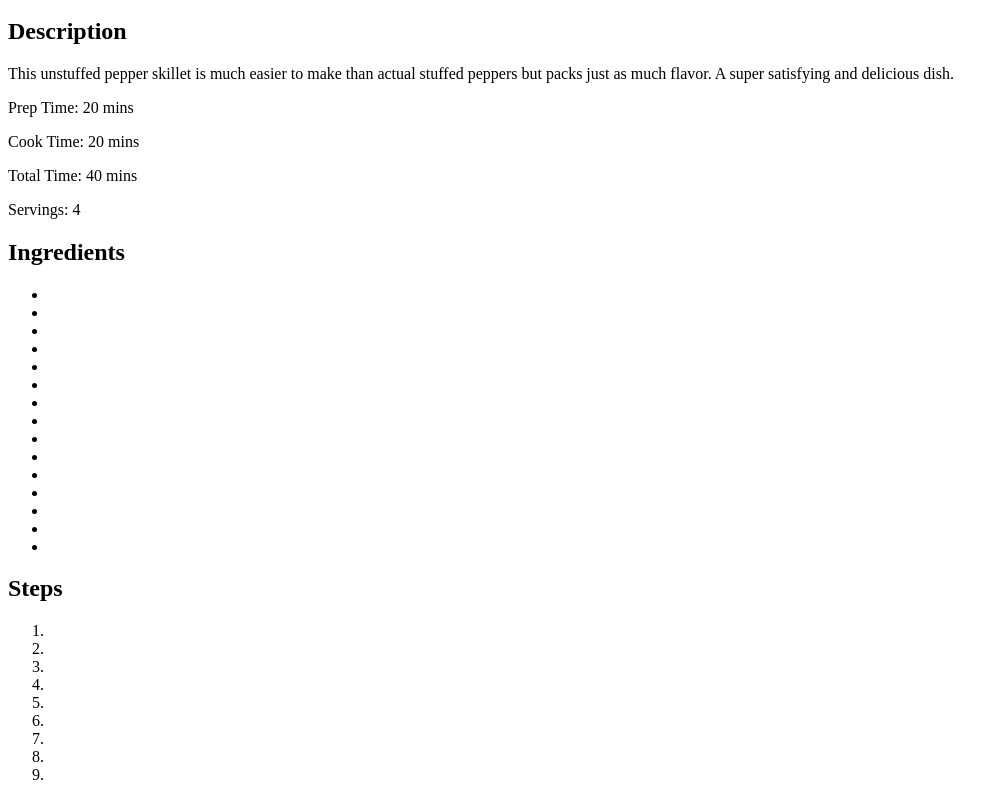
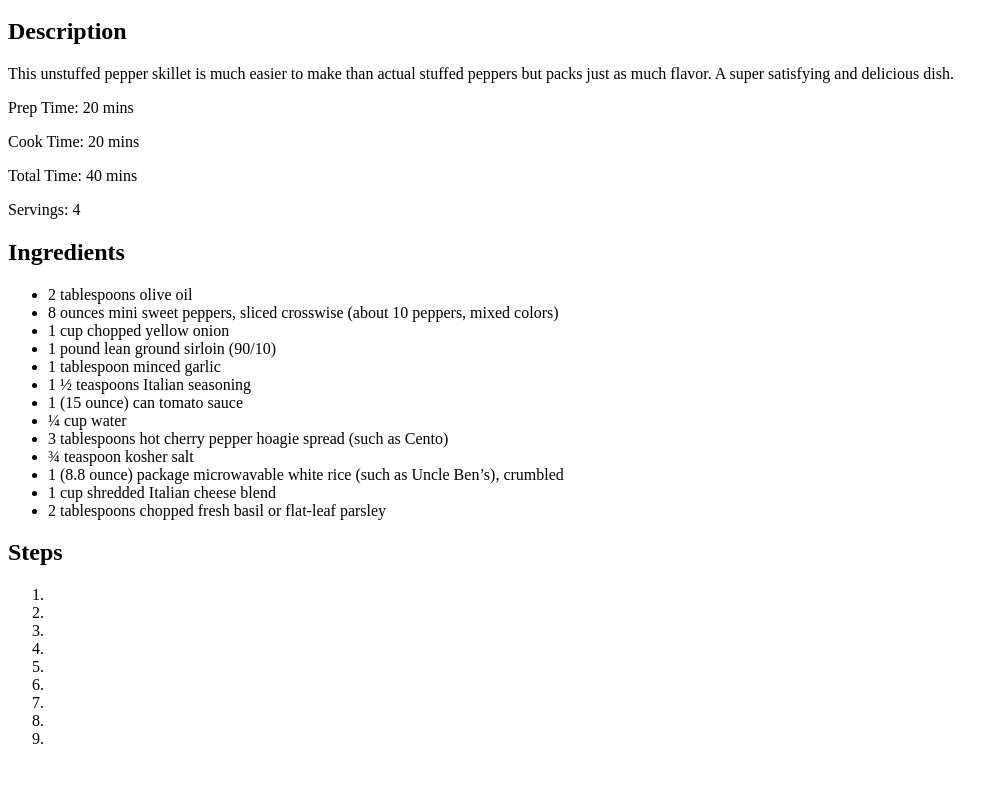
Before and after one commit to ScarletFeather7185/odin-recipes, a plain HTML site: page recipes/unstuffed-pepper-skillet.html in a window 1280 px wide. Shown: the part 649-1449 px from the top of the page, without its empty margins (0-1008 px from the left). After the commit the page ends 1413 px from the top, so only its background shows below. Drawn offline with Linux system fonts and the light colour scheme; files whose address does not match are found by name.

Commit message:
Add ingredients

```diff
--- a/recipes/unstuffed-pepper-skillet.html
+++ b/recipes/unstuffed-pepper-skillet.html
@@ -16,21 +16,19 @@
         <p>Servings: 4</p>
     <h2>Ingredients</h2>
         <ul>
-            <li></li>
-            <li></li>
-            <li></li>
-            <li></li>
-            <li></li>
-            <li></li>
-            <li></li>
-            <li></li>
-            <li></li>
-            <li></li>
-            <li></li>
-            <li></li>
-            <li></li>
-            <li></li>
-            <li></li>
+            <li>2 tablespoons olive oil</li>
+            <li>8 ounces mini sweet peppers, sliced crosswise (about 10 peppers, mixed colors)</li>
+            <li>1 cup chopped yellow onion</li>
+            <li>1 pound lean ground sirloin (90/10)</li>
+            <li>1 tablespoon minced garlic</li>
+            <li>1 ½ teaspoons Italian seasoning</li>
+            <li>1 (15 ounce) can tomato sauce</li>
+            <li>¼ cup water</li>
+            <li>3 tablespoons hot cherry pepper hoagie spread (such as Cento)</li>
+            <li>¾ teaspoon kosher salt</li>
+            <li>1 (8.8 ounce) package microwavable white rice (such as Uncle Ben’s), crumbled</li>
+            <li>1 cup shredded Italian cheese blend</li>
+            <li>2 tablespoons chopped fresh basil or flat-leaf parsley</li>
         </ul>
     <h2>Steps</h2>
         <ol>
```
